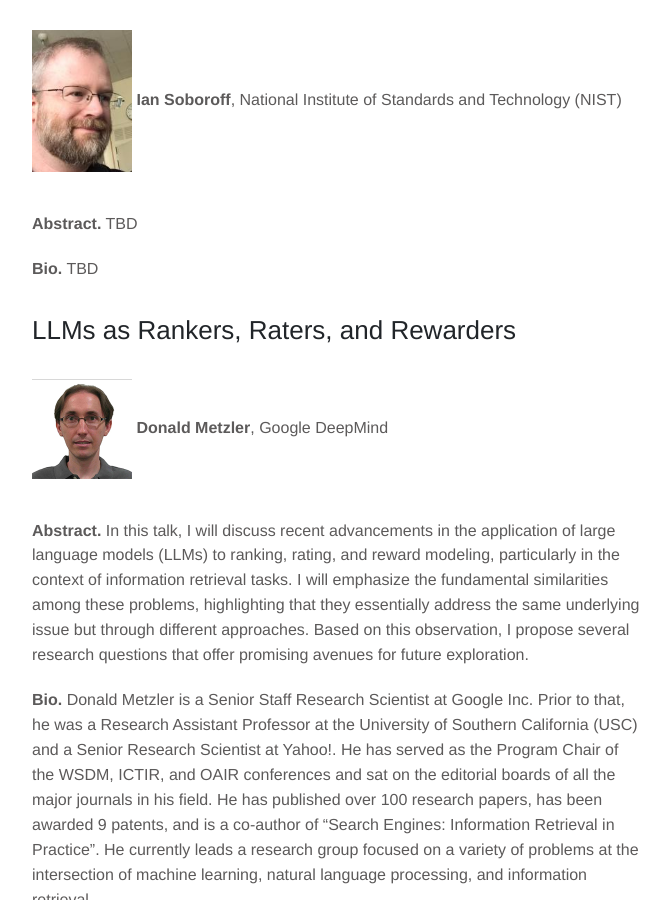
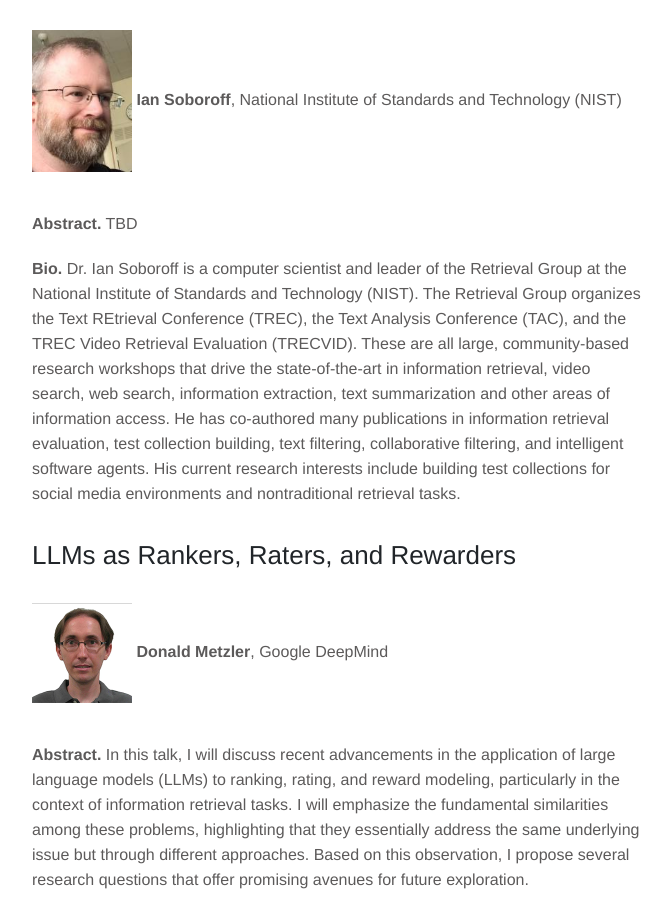
Before and after one commit to LLM4Eval/llm4eval, a Jekyll site: the page built from program.md, in a window 1280 px wide and 900 px high, scrolled down 476 px. Shown: the whole window, without its empty margins (143-814 px from the left). Built offline with Jekyll 4.4.1, drawn with Linux system fonts in a browser that asks for light colours.

Commit message:
Update program.md

```diff
--- a/program.md
+++ b/program.md
@@ -17,7 +17,7 @@ The detailed program will be anounced soon.
 
 __Abstract.__ TBD
 
-__Bio.__ TBD
+__Bio.__ Dr. Ian Soboroff is a computer scientist and leader of the Retrieval Group at the National Institute of Standards and Technology (NIST). The Retrieval Group organizes the Text REtrieval Conference (TREC), the Text Analysis Conference (TAC), and the TREC Video Retrieval Evaluation (TRECVID). These are all large, community-based research workshops that drive the state-of-the-art in information retrieval, video search, web search, information extraction, text summarization and other areas of information access. He has co-authored many publications in information retrieval evaluation, test collection building, text filtering, collaborative filtering, and intelligent software agents. His current research interests include building test collections for social media environments and nontraditional retrieval tasks.
 
 ## LLMs as Rankers, Raters, and Rewarders
 
```
